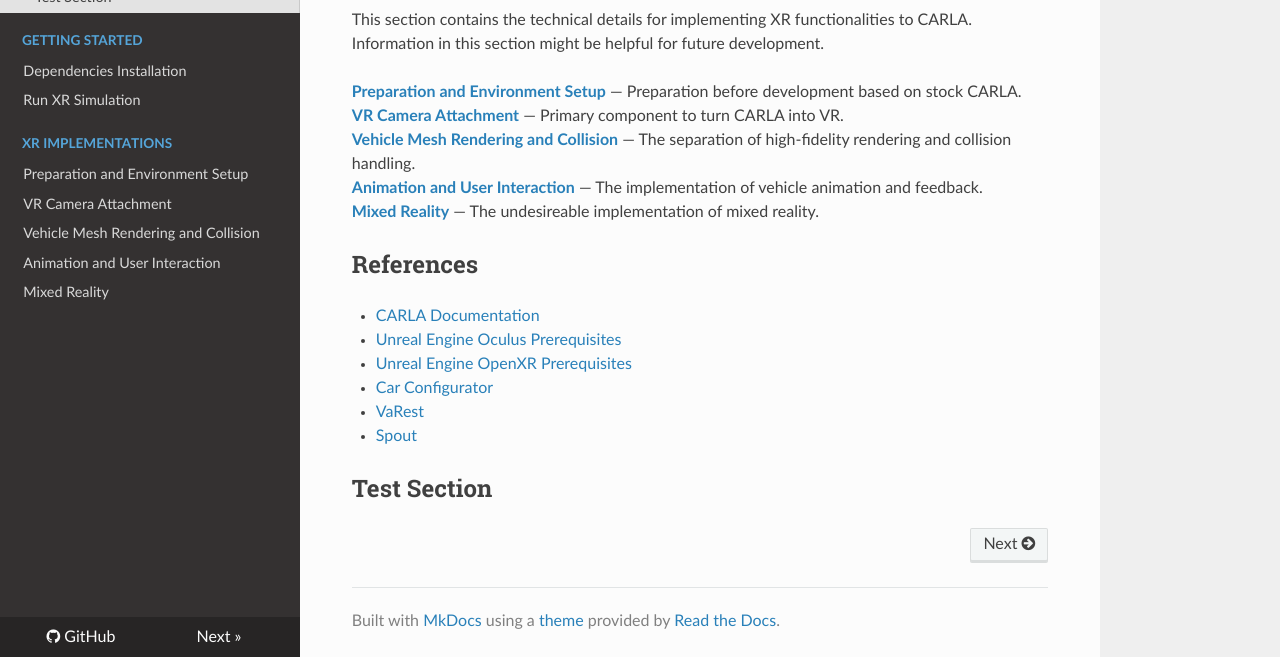
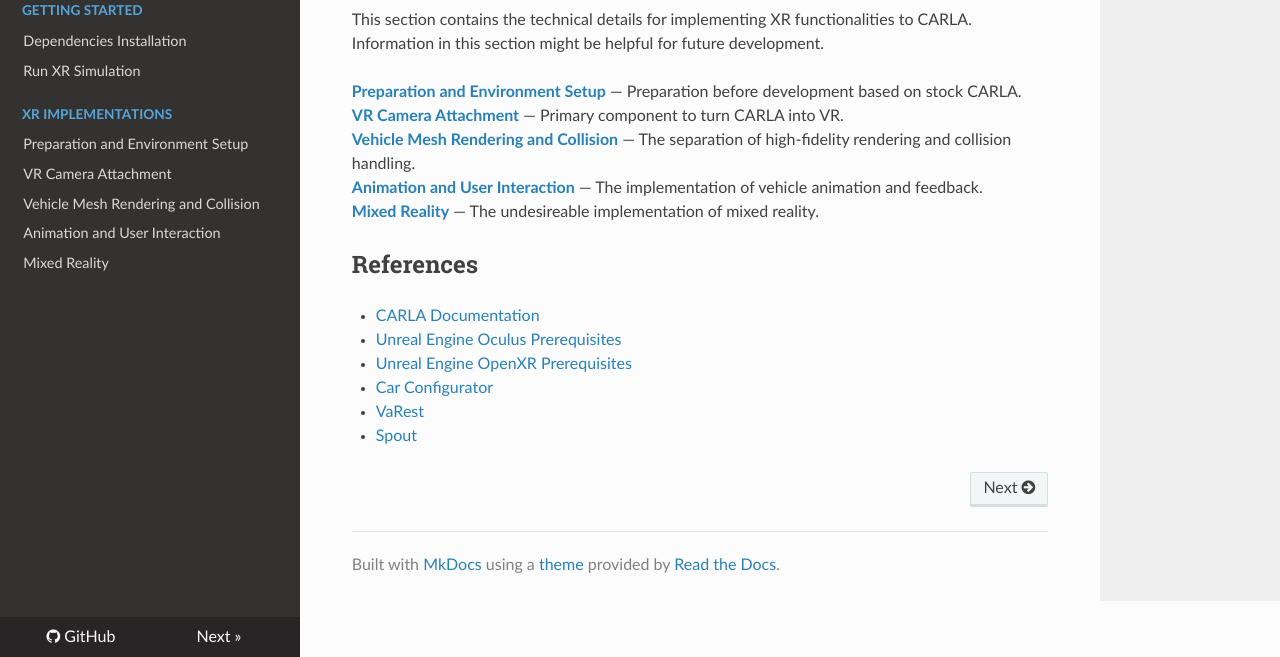
Before and after one commit to mlab-upenn/carla-xr-documentation, an MkDocs documentation site: the page built from docs/index.md, in a window 1280 px wide and 900 px high, scrolled down 681 px, cut to the strip 243-900 px from the top of the window. Built offline with MkDocs 1.6.1, drawn with Linux system fonts in a browser that asks for light colours; nearby versions of some CDN libraries.

Commit message:
Update index.md

```diff
--- a/docs/index.md
+++ b/docs/index.md
@@ -27,5 +27,3 @@
 * [Car Configurator](https://www.unrealengine.com/marketplace/en-US/product/automotive-configurator-01)
 * [VaRest](https://github.com/ufna/VaRest)
 * [Spout](https://leadedge.github.io/)
-
-## Test Section
```
